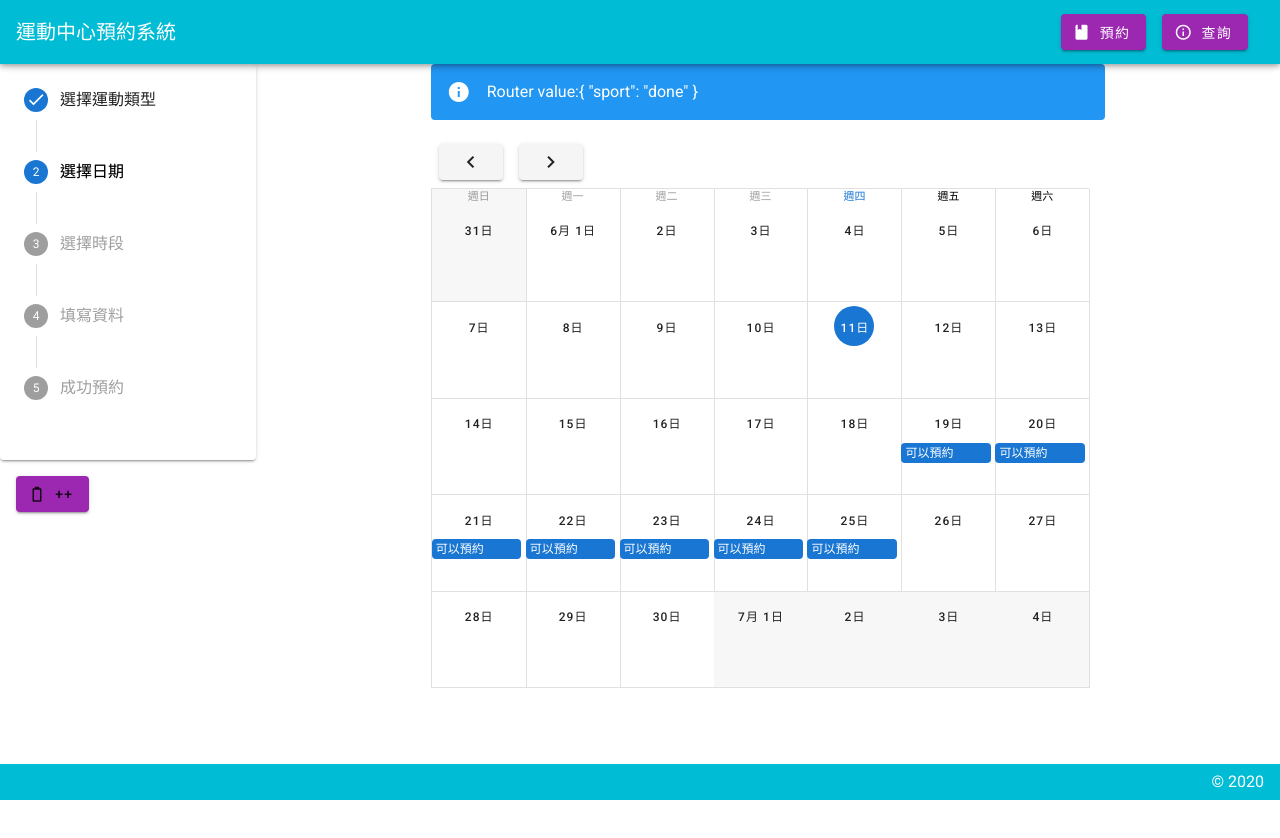
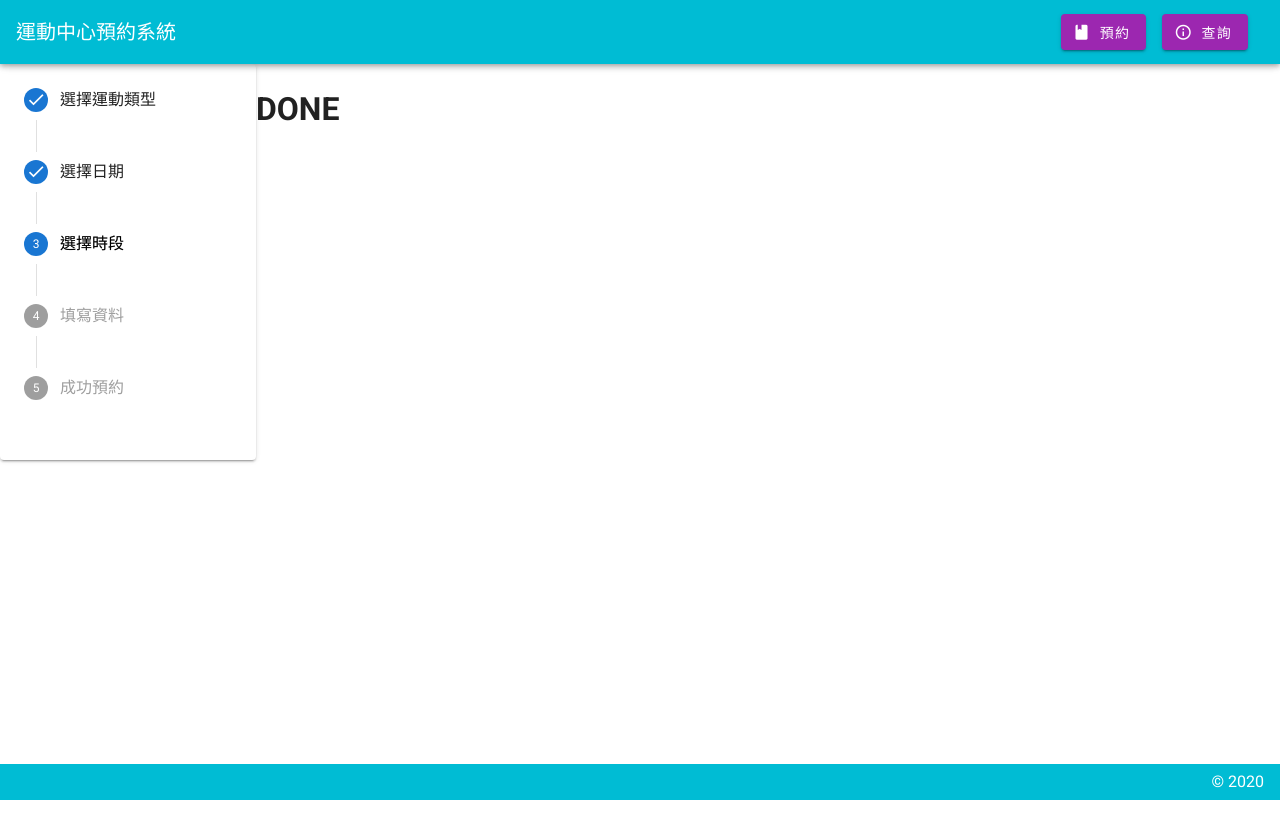
Before and after one commit to hsuallan/sport-booking-system, a Vue app: page /done in a window 1280 px wide. Shown: the top 838 px of the page. After the commit the page ends 800 px from the top, so only its background shows below. Built offline with nearby package versions, Linux system fonts and the light colour scheme.

Commit message:
註解所有AJAX，step獨立成組件，預約完成頁面超簡易雛形，我想檔案不會增減了ㄅ? 需要研究:怎麼在將值傳給step? 好像有點麻煩==

```diff
--- a/src/App.vue
+++ b/src/App.vue
@@ -4,32 +4,18 @@
       <v-app-bar app color="cyan" dark>
         <v-toolbar-title>運動中心預約系統</v-toolbar-title>
         <v-spacer></v-spacer>
-        <v-btn color="purple" @click="$router.push('/')">
+        <v-btn color="purple" @click="$router.replace('/');step = 1">
           <v-icon left>mdi-book</v-icon>預約
         </v-btn>
-        <v-btn class="ma-4" color="purple" @click="$router.push('query')">
+        <v-btn class="ma-4" color="purple" @click="$router.replace('/query');step = 1">
           <v-icon left>mdi-information-outline</v-icon>查詢
         </v-btn>
       </v-app-bar>
 
       <v-content fluid>
-        <div class="parent">
+        <div class="parent" v-on:step-change="alert('a')">
           <div class="div1">
-            <v-stepper v-model="step" vertical>
-              <v-stepper-step step="1" :complete="step>1">選擇運動類型</v-stepper-step>
-              <v-stepper-content step="1"></v-stepper-content>
-              <v-stepper-step step="2" :complete="step>2">選擇日期</v-stepper-step>
-              <v-stepper-content step="2"></v-stepper-content>
-              <v-stepper-step step="3" :complete="step>3">選擇時段</v-stepper-step>
-              <v-stepper-content step="3"></v-stepper-content>
-              <v-stepper-step step="4" :complete="step>4">填寫資料</v-stepper-step>
-              <v-stepper-content step="4"></v-stepper-content>
-              <v-stepper-step step="5" :complete="step>5">成功預約</v-stepper-step>
-              <v-stepper-content step="5"></v-stepper-content>
-            </v-stepper>
-            <v-btn class="ma-4" color="purple" @click="step = step>5?1:++step">
-              <v-icon left>mdi-battery-outline</v-icon>++
-            </v-btn>
+            <stepper :step="step" />
           </div>
           <div class="div2">
             <router-view></router-view>
@@ -47,18 +33,19 @@
 
 <script>
 // import HelloWorld from './components/HelloWorld'
-
+import stepper from './components/stepper'
 export default {
   name: 'App',
 
   components: {
     // HelloWorld
+    stepper
   },
-
-  data: () => ({
-    //
-    step: 2
-  })
+  data () {
+    return {
+      step: 3
+    }
+  }
 }
 </script>
 <style scoped>
--- /dev/null
+++ b/src/components/stepper.vue
@@ -0,0 +1,22 @@
+<template>
+  <v-stepper v-bind:value="step" vertical>
+    <v-stepper-step step="1" :complete="step > 1">選擇運動類型</v-stepper-step>
+    <v-stepper-content step="1"></v-stepper-content>
+    <v-stepper-step step="2" :complete="step > 2">選擇日期</v-stepper-step>
+    <v-stepper-content step="2"></v-stepper-content>
+    <v-stepper-step step="3" :complete="step > 3">選擇時段</v-stepper-step>
+    <v-stepper-content step="3"></v-stepper-content>
+    <v-stepper-step step="4" :complete="step > 4">填寫資料</v-stepper-step>
+    <v-stepper-content step="4"></v-stepper-content>
+    <v-stepper-step step="5" :complete="step > 5">成功預約</v-stepper-step>
+    <v-stepper-content step="5"></v-stepper-content>
+  </v-stepper>
+</template>
+<script>
+export default {
+  name: 'stepper',
+  props: {
+    step: Number
+  }
+}
+</script>
--- a/src/router/index.js
+++ b/src/router/index.js
@@ -27,6 +27,14 @@ const routes = [
     component: () => import(/* webpackChunkName: "about" */ '../views/Query.vue')
   },
   {
+    path: '/done',
+    name: 'done',
+    // route level code-splitting
+    // this generates a separate chunk (about.[hash].js) for this route
+    // which is lazy-loaded when the route is visited.
+    component: () => import(/* webpackChunkName: "about" */ '../views/Done.vue')
+  },
+  {
     path: '/:sport',
     name: 'sport',
     // route level code-splitting
--- a/src/views/Calendar.vue
+++ b/src/views/Calendar.vue
@@ -62,9 +62,8 @@ export default {
   },
   watch: {
     clickDate: function (date) {
-      // ajax
+      // ajax NOT here => date.vue mounted function
       if (this.events.filter((x) => { return x.start === date }).length === 1) {
-        // 可以預約的日子
         this.$router.push({ path: `/${this.$route.params.sport}/${date}` })
       }
     }
--- a/src/views/Date.vue
+++ b/src/views/Date.vue
@@ -64,6 +64,7 @@
                       <v-col cols="5">
                         <v-text-field
                           label="預約人姓名*"
+                          v-model="order.name"
                           required
                         ></v-text-field>
                       </v-col>
@@ -71,18 +72,21 @@
                       <v-col cols="6">
                         <v-text-field
                           label="預約人電話*"
+                          v-model="order.phone"
                           required
                         ></v-text-field>
                       </v-col>
                       <v-col cols="12">
                         <v-text-field
                           label="預約人電子郵件*"
+                          v-model="order.mail"
                           required
                         ></v-text-field>
                       </v-col>
                       <v-col cols="12">
                         <v-text-field
                           label="預約人身分證字號*"
+                          v-model="order.id"
                           type="password"
                           required
                         ></v-text-field>
@@ -90,16 +94,16 @@
                     </v-row>
                     <v-row no-gutters>
                       <v-col cols="5">
-                        <v-text-field label="緊急聯絡人姓名"></v-text-field>
+                        <v-text-field label="緊急聯絡人姓名" v-model="order.emergencyName"></v-text-field>
                       </v-col>
                       <v-col cols="1"> </v-col>
                       <v-col cols="6">
-                        <v-text-field label="緊急聯絡人電話"></v-text-field>
+                        <v-text-field label="緊急聯絡人電話" v-model="order.emergencyPhone"></v-text-field>
                       </v-col>
                     </v-row>
                     <v-row>
                       <v-col cols="6">
-                        <v-text-field label="與緊急聯絡人之關係"></v-text-field>
+                        <v-text-field label="與緊急聯絡人之關係" v-model="order.emergencyRelation"></v-text-field>
                       </v-col>
                     </v-row>
                   </v-container>
@@ -107,7 +111,7 @@
                 </v-card-text>
                 <v-card-actions>
                   <v-spacer></v-spacer>
-                  <v-btn color="green darken-1" text @click="dialog = false"
+                  <v-btn color="green darken-1" text @click="booking()"
                     >確定預約</v-btn
                   >
                   <v-btn color="green darken-1" text @click="dialog = false"
@@ -137,6 +141,7 @@ export default {
       search: '',
       loading: true,
       dialog: false,
+      order: {},
       headers: [
         {
           text: '場地位置',
@@ -149,7 +154,7 @@ export default {
         { text: '預約狀態', value: 'order' }
       ],
       status: [
-        {
+        /* {
           name: '5F羽球場01',
           date: this.$route.params.date,
           time: '06:00 - 07:00',
@@ -167,19 +172,27 @@ export default {
           date: this.$route.params.date,
           time: '07:00 - 08:00',
           order: false
-        }
+        } */
       ]
     }
   },
   methods: {
-    show: function (item) {
-      // ajax to next
+    booking: function () {
+      /**
+       * ajax here
+       * put this.dialog = false in then() to close dialog
+       * post data this.order
+       * redirect to /done
+       */
+      this.dialog = false
+      this.$router.replace('/done')
+      console.table(this.order)
     }
   },
   mounted: function () {
     /**
      * ajax here
-     * put this.loading = false in then()
+     * put this.loading = false in then() to close loading
      * post data this.$route.params
      * let status = ajax_result
      */
--- /dev/null
+++ b/src/views/Done.vue
@@ -0,0 +1,3 @@
+<template>
+    <h1>DONE</h1>
+</template>
```
Also changed, not shown: src/views/Query.vue (+9 -3 lines).
